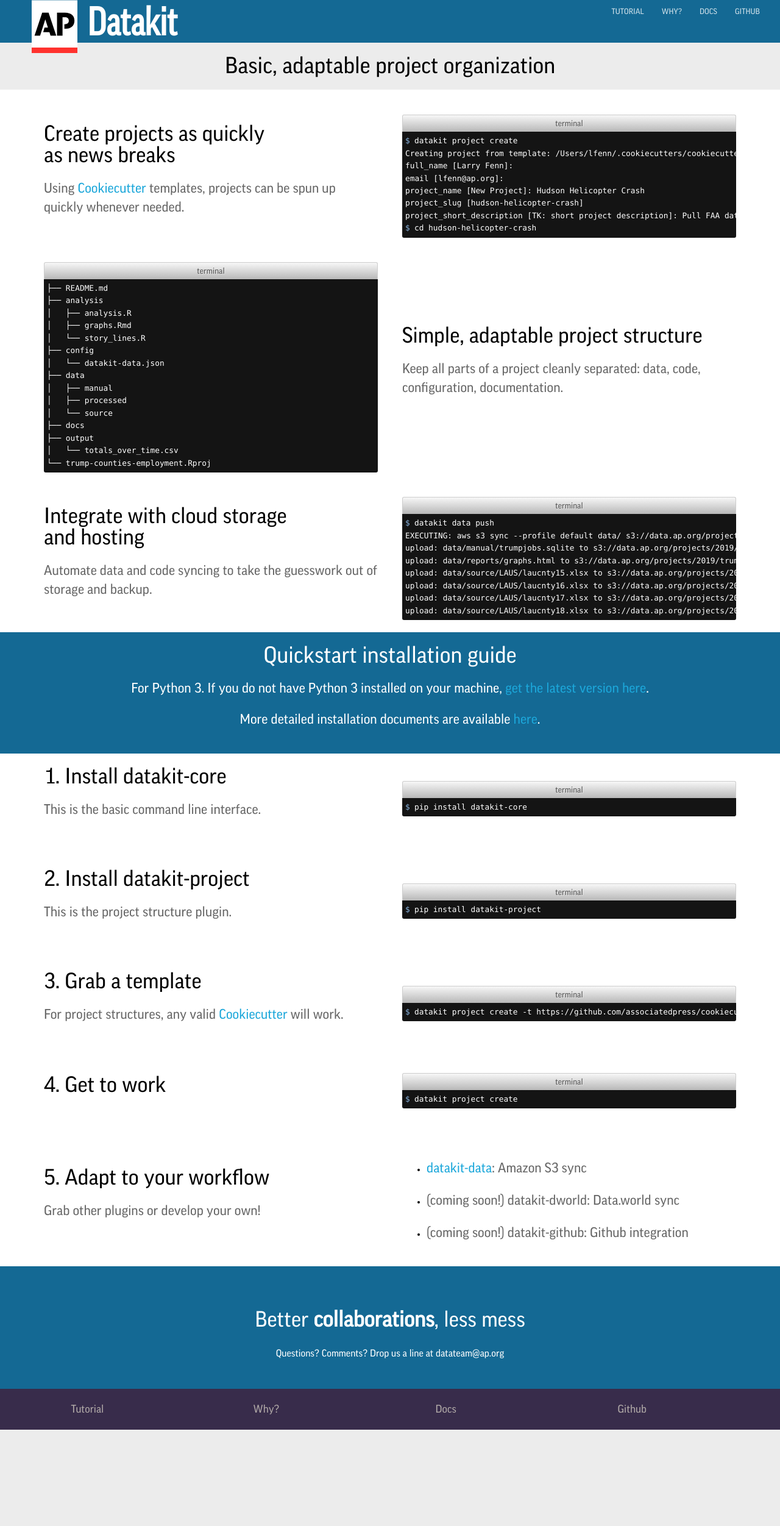
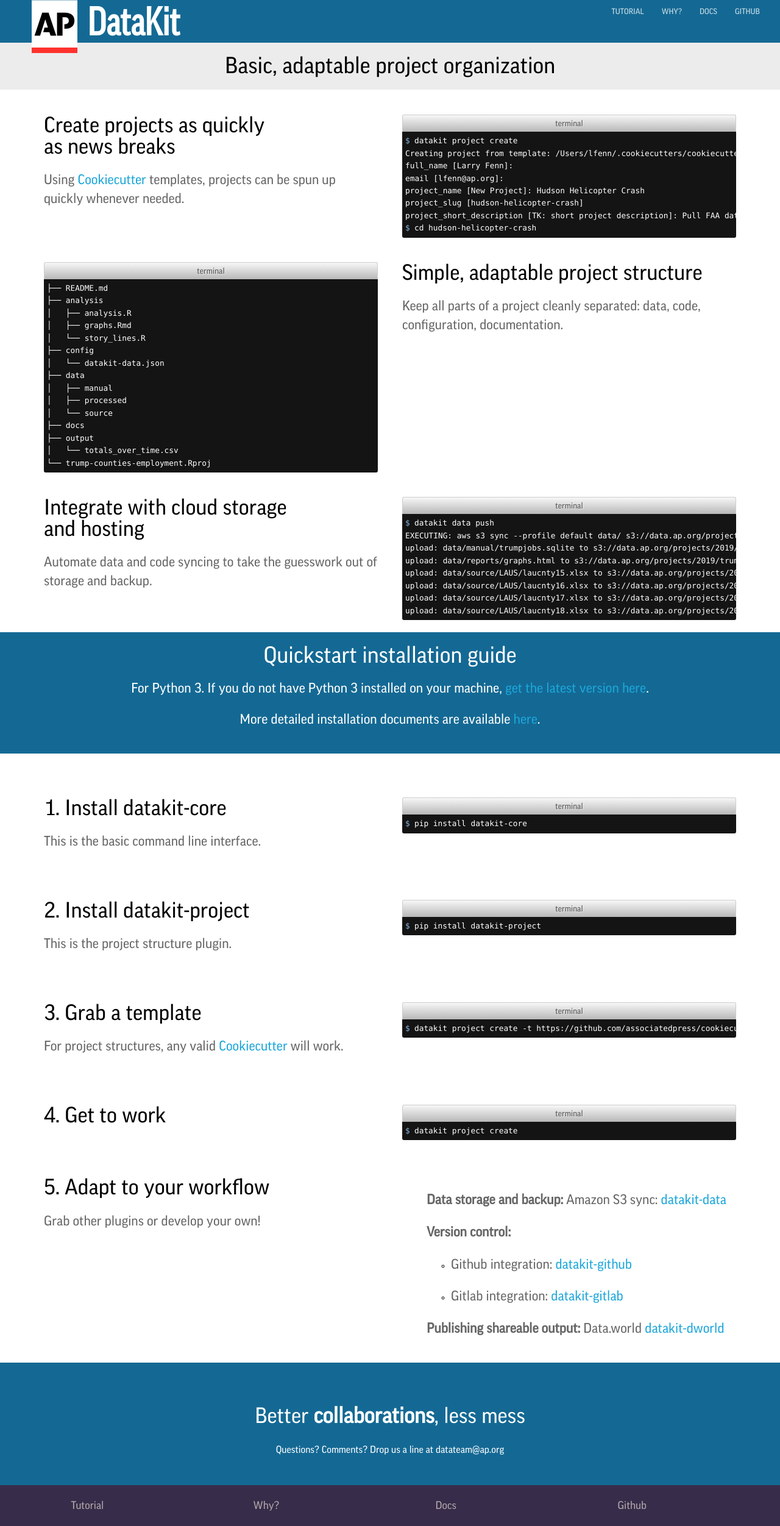
Before and after one commit to associatedpress/datakit-docs-template, a Jekyll site: the page built from index.html, in a window 1280 px wide. Shown: the whole page at 61% size. Built offline with Jekyll 4.4.1, drawn with Linux system fonts in a browser that asks for light colours; before the commit the page ends 2345 px from its top, so only the background shows below that.

Commit message:
Update with links to new plugins and fix Datakit style

```diff
--- a/_layouts/default.html
+++ b/_layouts/default.html
@@ -15,7 +15,7 @@
       <div class="container">
         <div class="company-name"><a href="https://github.com/associatedpress?q=datakit"><img src="{{ site.baseurl }}/images/AP.svg" alt="Associated Press Logo"/></a><!--<a href="{{ site.baseurl }}"><img src="{{ site.baseurl }}/images/datakitlogo.svg" alt="Datakit Logo"/></a>-->
           <div class="datakit-name">
-            <h1><strong><a href="http://www.datakit.ap.org">Datakit</a></strong></h1>
+            <h1><strong><a href="http://www.datakit.ap.org">DataKit</a></strong></h1>
           </div>
         </div>
         {% include navigation.html %}
--- a/_sass/landing-page.scss
+++ b/_sass/landing-page.scss
@@ -55,7 +55,6 @@
 @media #{$desktop} {
 	.flex {
 		@include flexbox;
-		align-items: center;
 		flex-direction: row;
 
 		.text, .image, .shell-wrap {
--- a/index.html
+++ b/index.html
@@ -1,6 +1,6 @@
 ---
-title: Datakit landing page
-description: Introduction and demo of datakit
+title: DataKit landing page
+description: Introduction and demo of DataKit
 ---
 <section>
   <h1 style="text-align:center">Basic, adaptable project organization</h1>
@@ -78,22 +78,13 @@
       </div>
     </div>
   </section>
-<!--
-  <section class="users" id="users">
-    <h1>Datakit is used by:</h1>
-    <div class="parent flex-parent">
-      <div class="child flex-child">
-        <img src="images/user_images/AP_RGB.jpg" alt="Associated Press" height="100">
-      </div>
-    </div>
-  </section>
--->
   <section class="banner" id="tutorial">
     <h1>Quickstart installation guide</h1>
     <p class="subtext">For Python 3. If you do not have Python 3 installed on your machine, <a href="https://www.python.org/downloads/">get the latest version here</a>.</p>
     <p class="subtext">More detailed installation documents are available <a href="https://datakit-core.readthedocs.io/en/latest/readme.html#installation">here</a>.</p>
   </section>
-
+  <br>
+  <br>
   <section>
     <div class="container flex">
       <div class="text">
@@ -172,10 +163,14 @@
         <p>Grab other plugins or develop your own!</p>
       </div>
       <div class="shell-wrap">
-        <ul>
-          <li><p><a href="https://datakit-data.readthedocs.io/en/latest/">datakit-data</a>: Amazon S3 sync</p></li>
-          <li><p>(coming soon!) datakit-dworld: Data.world sync</p></li>
-          <li><p>(coming soon!) datakit-github: Github integration</p></li>
+        <ul style="list-style-type:none">
+          <li><p><b>Data storage and backup:</b> Amazon S3 sync: <a href="https://datakit-data.readthedocs.io/en/latest/">datakit-data</a></li>
+          <li><p><b>Version control:</b></p>
+              <ul>
+                <li><p>Github integration: <a href="https://github.com/associatedpress/datakit-github/">datakit-github</a></p></li>
+                <li><p>Gitlab integration: <a href="https://github.com/associatedpress/datakit-gitlab/">datakit-gitlab</a></p></li>
+              </ul>
+          <li><p><b>Publishing shareable output:</b> Data.world <a href="https://github.com/associatedpress/datakit-dworld/">datakit-dworld</a></p></li>
         </ul>
       </div>
     </div>
```
